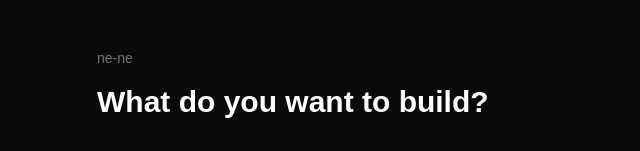
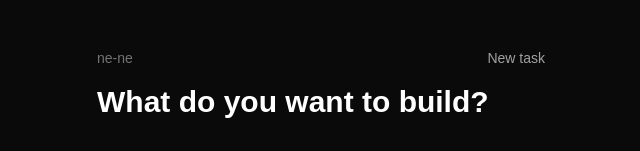
Before and after one commit to DoanGiaHuyVu/nene-web, a Next.js app: page / in a window 1280 px wide. Shown: the top 151 px of the page, without its empty margins (319-959 px from the left). Built offline with nearby package versions, Linux system fonts and the light colour scheme.

Commit message:
Fix UI, Add Return button

```diff
--- a/app/page.tsx
+++ b/app/page.tsx
@@ -158,6 +158,14 @@ export default function Home() {
     setTask(data);
   }
 
+  function resetTask() {
+    localStorage.removeItem("nene-task-id");
+
+    setTask(null);
+    setPrompt("");
+    setError(null);
+  }
+
   useEffect(() => {
     const savedId =
       localStorage.getItem(
@@ -263,9 +271,18 @@ export default function Home() {
     return (
       <main className="min-h-screen bg-neutral-950 text-white px-6 py-12">
         <div className="mx-auto max-w-md">
-          <p className="text-sm text-neutral-500">
-            ne-ne
-          </p>
+          <div className="flex items-center justify-between">
+            <p className="text-sm text-neutral-500">
+              ne-ne
+            </p>
+
+            <button
+              onClick={resetTask}
+              className="text-sm text-neutral-400 transition hover:text-white"
+            >
+              New task
+            </button>
+          </div>
 
           <h1 className="mt-4 text-3xl font-semibold">
             What do you want to build?
@@ -370,10 +387,22 @@ export default function Home() {
           </button>
         )}
 
-        {task.progress ===
-          "completed" && (
+        {task.progress === "completed" && (
           <div className="mt-10 rounded-2xl border border-neutral-800 bg-neutral-900 p-5">
-            Completed ✓
+            <p className="text-lg font-medium">
+              Completed ✓
+            </p>
+
+            <p className="mt-2 text-sm text-neutral-400">
+              Your task finished successfully.
+            </p>
+
+            <button
+              onClick={resetTask}
+              className="mt-5 w-full rounded-xl bg-white px-4 py-3 font-medium text-black"
+            >
+              Start another task
+            </button>
           </div>
         )}
       </div>
```
